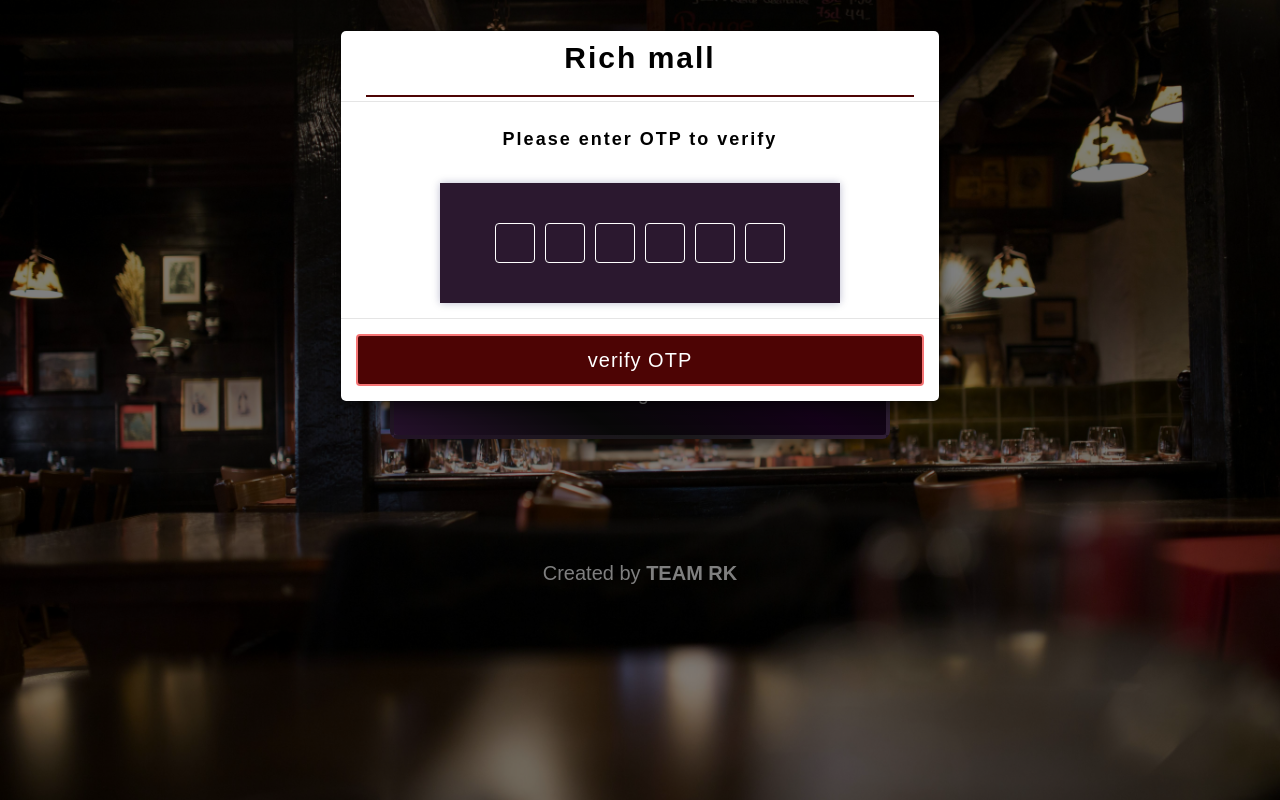
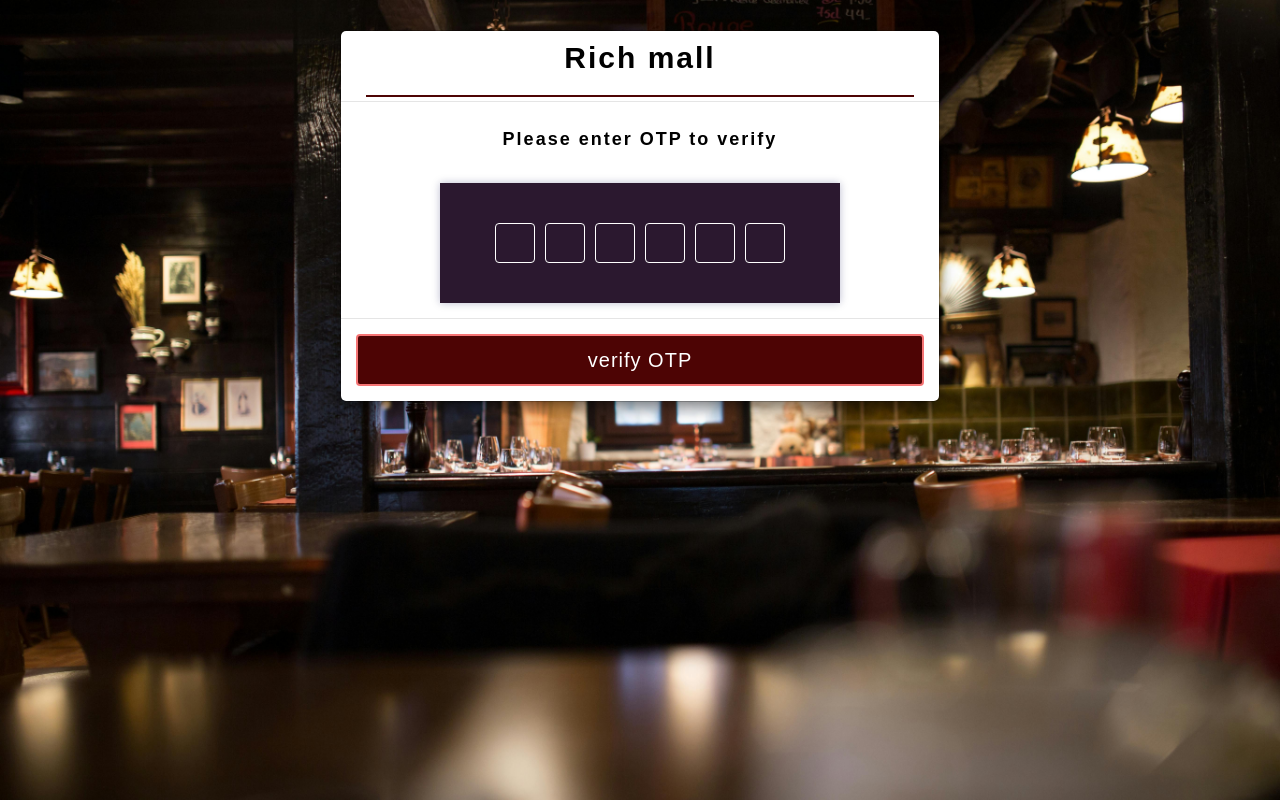
Before and after one commit to rkdocnlink/Rich-Mall-Design, a plain HTML site: page sign-up.html in a window 1280 px wide. Both pictures are taken after a click on the button "GET OTP". Drawn offline with Linux system fonts and the light colour scheme; files whose address does not match are found by name.

Commit message:
img change done

```diff
--- a/assets/css/style.css
+++ b/assets/css/style.css
@@ -8,7 +8,7 @@ body{
 
     width: 100%;
     height: 100vh;
-    background-image: url('../../assets/images/bg5.jpg');
+    background-image: url('https://cdn.analyticsvidhya.com/wp-content/uploads/2017/04/21211934/casino-scene.jpg');
     background-size: cover;
     background-repeat: no-repeat;
     position: fixed;
--- a/sign-up.html
+++ b/sign-up.html
@@ -31,7 +31,7 @@
     font-weight: 500;
     letter-spacing: 1px;
     cursor: pointer;
-    .containers
+
 }
 .logo-svg-12{
   width: 100px;
--- a/verifyOTP.css
+++ b/verifyOTP.css
@@ -1,6 +1,8 @@
 
     .modal{
-      background-image: url(https://cdn.analyticsvidhya.com/wp-content/uploads/2017/04/21211934/casino-scene.jpg);
+      background-image: url(/Rich-Mall-Design/assets/images/bg5.jpg);
+      background-repeat: no-repeat;
+      background-size: cover;
 
     }
   .otp-input-fields{
```
